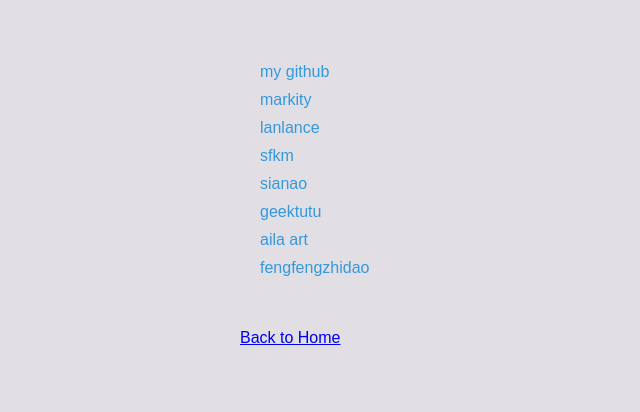
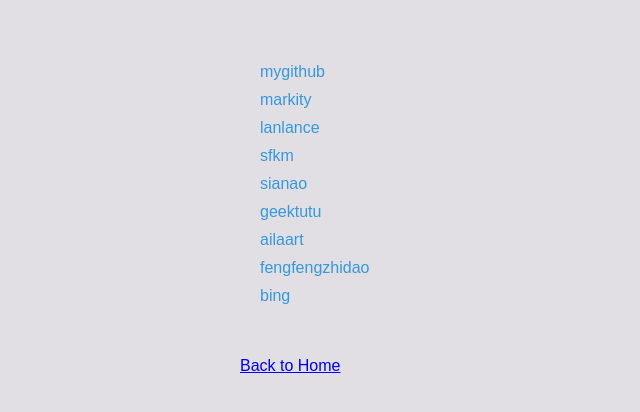
Before and after one commit to HCH1212/h_blog, a plain HTML site: page template/links.html in a window 1280 px wide. Shown: the part 90-502 px from the top of the page, without its empty margins (0-640 px from the left). Drawn offline with Linux system fonts and the light colour scheme.

Commit message:
Update content

```diff
--- a/template/links.html
+++ b/template/links.html
@@ -51,14 +51,15 @@
     <h1>友情链接</h1>
     <div class="friend-links">
         <ul>
-            <li><a href="https://github.com/HCH1212" target="_blank">my github</a></li>
+            <li><a href="https://github.com/HCH1212" target="_blank">mygithub</a></li>
             <li><a href="https://markity.github.io/" target="_blank">markity</a></li>
             <li><a href="https://lanlance.cn/" target="_blank">lanlance</a></li>
             <li><a href="https://sfkm.me/" target="_blank">sfkm</a></li>
             <li><a href="https://sianao.site/" target="_blank">sianao</a></li>
             <li><a href="https://geektutu.com/" target="_blank">geektutu</a></li>
-            <li><a href="https://mechabare.art/" target="_blank">aila art</a></li>
+            <li><a href="https://mechabare.art/" target="_blank">ailaart</a></li>
             <li><a href="https://www.fengfengzhidao.com/" target="_blank">fengfengzhidao</a></li>
+            <li><a href="https://blog.coldbin.top/" target="_blank">bing</a></li>
         </ul>
     </div>
     <p><a href="/">Back to Home</a></p>
```
